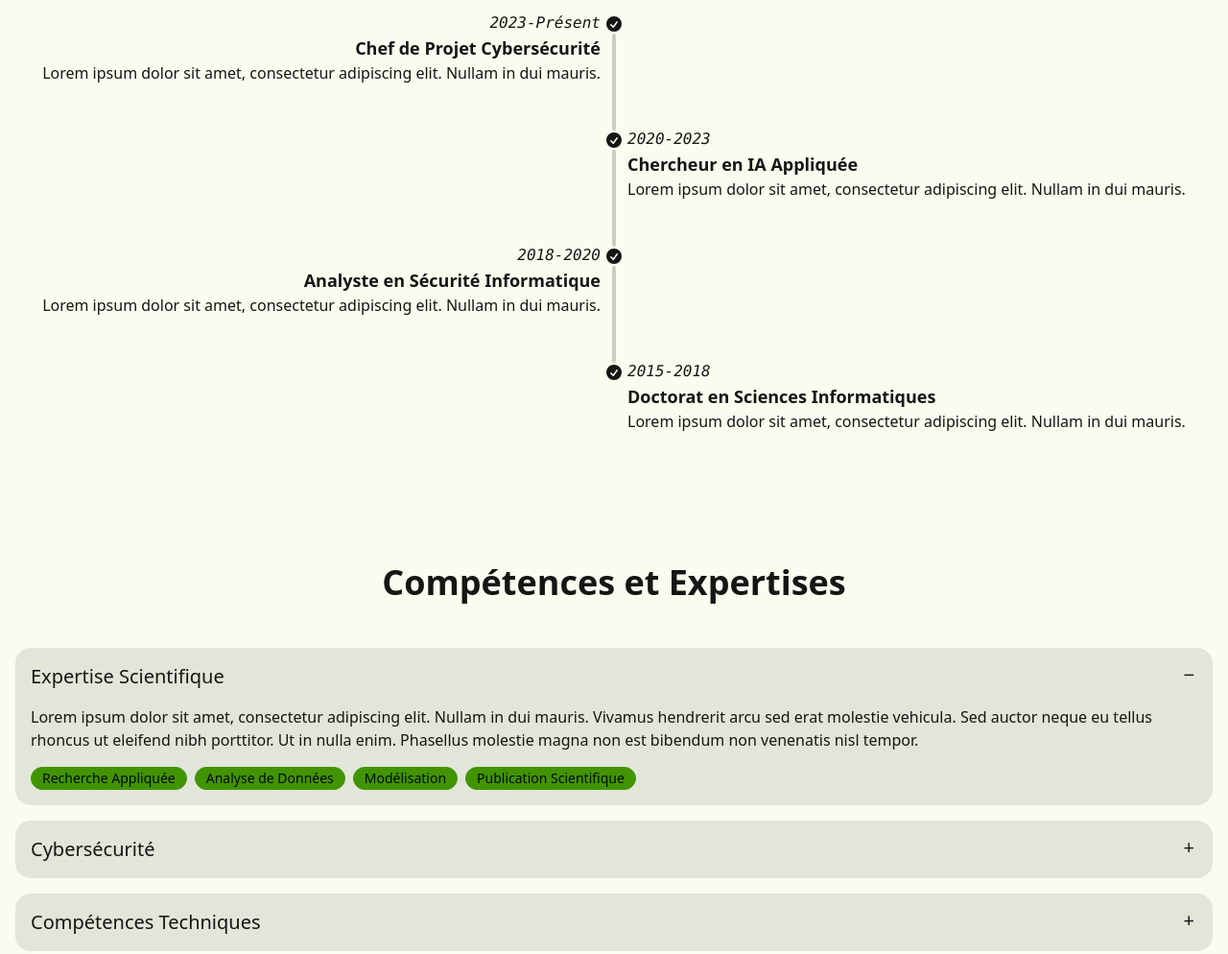
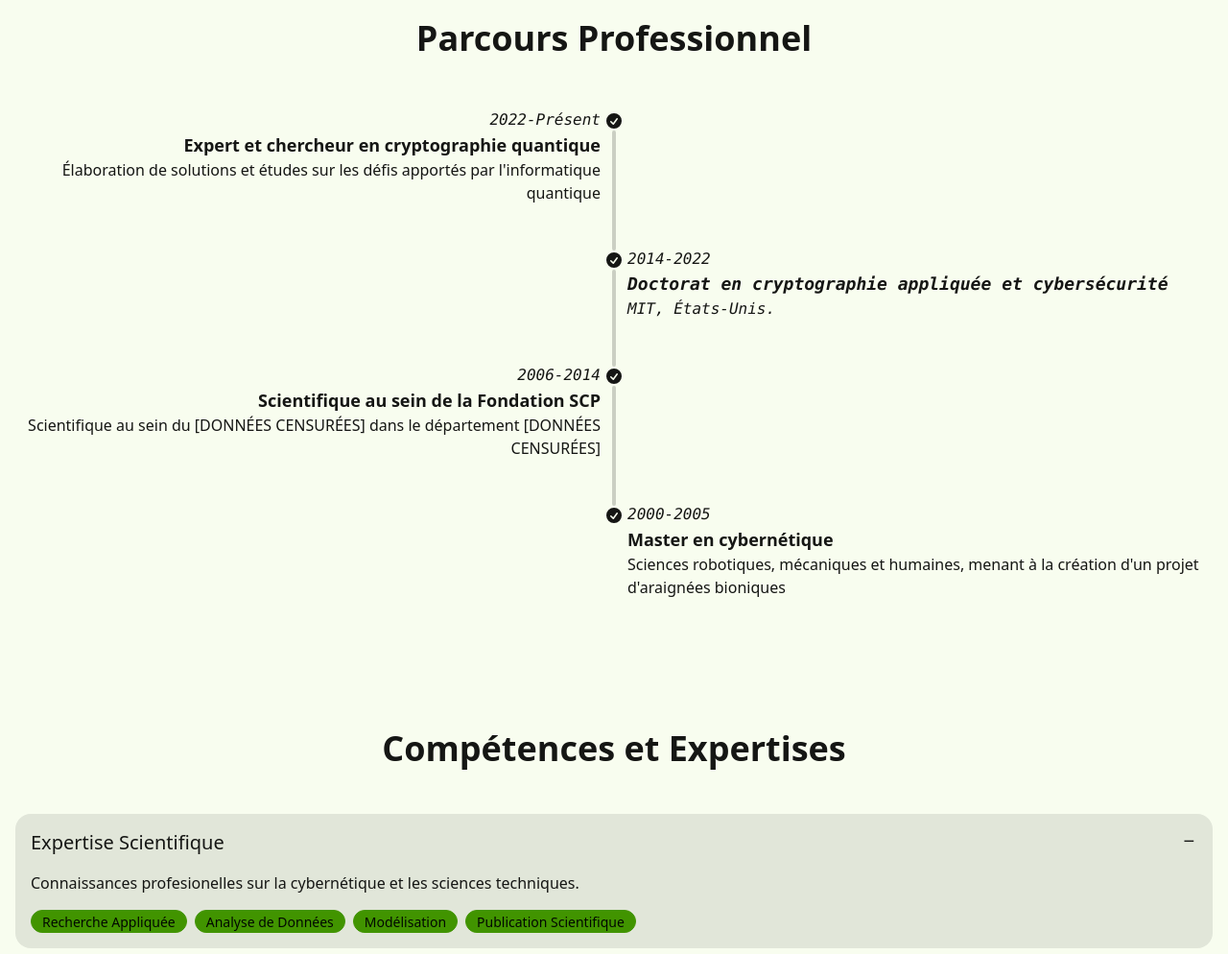
Before and after one commit to JusteFancarron/gabriels, a website: page index.html in a window 1280 px wide. Shown: the part 1540-2534 px from the top of the page at 96% size. Drawn offline with Linux system fonts and the light colour scheme.

Commit message:
avancée

```diff
--- a/index.html
+++ b/index.html
@@ -64,7 +64,7 @@
                 </p>
             </div>
             <div class="md:w-1/2">
-                <img src="https://placehold.co/600x400" alt="Science Lab" class="rounded-lg shadow-xl w-full h-auto" />
+                <img src="cyne.png" alt="Science Lab" class="rounded-lg shadow-xl w-full h-auto" />
             </div>
         </div>
 
@@ -80,7 +80,7 @@
                 </p>
             </div>
             <div class="md:w-1/2">
-                <img src="https://placehold.co/600x400" alt="Cyber Security" class="rounded-lg shadow-xl w-full h-auto" />
+                <img src="cyber.png" alt="Cyber Security" class="rounded-lg shadow-xl w-full h-auto" />
             </div>
         </div>
 
@@ -95,9 +95,9 @@
                         </svg>
                     </div>
                     <div class="timeline-start md:text-end mb-10">
-                        <time class="font-mono italic">2023-Présent</time>
-                        <div class="text-lg font-black">Chef de Projet Cybersécurité</div>
-                        <p>Lorem ipsum dolor sit amet, consectetur adipiscing elit. Nullam in dui mauris.</p>
+                        <time class="font-mono italic">2022-Présent</time>
+                        <div class="text-lg font-black">Expert et chercheur en cryptographie quantique</div>
+                        <p>Élaboration de solutions et études sur les défis apportés par l'informatique quantique</p>
                     </div>
                     <hr />
                 </li>
@@ -109,9 +109,9 @@
                         </svg>
                     </div>
                     <div class="timeline-end mb-10">
-                        <time class="font-mono italic">2020-2023</time>
-                        <div class="text-lg font-black">Chercheur en IA Appliquée</div>
-                        <p>Lorem ipsum dolor sit amet, consectetur adipiscing elit. Nullam in dui mauris.</p>
+			    <time class="font-mono italic">2014-2022<time>
+                        <div class="text-lg font-black">Doctorat en cryptographie appliquée et cybersécurité</div>
+                        <p>MIT, États-Unis.</p>
                     </div>
                     <hr />
                 </li>
@@ -123,9 +123,9 @@
                         </svg>
                     </div>
                     <div class="timeline-start md:text-end mb-10">
-                        <time class="font-mono italic">2018-2020</time>
-                        <div class="text-lg font-black">Analyste en Sécurité Informatique</div>
-                        <p>Lorem ipsum dolor sit amet, consectetur adipiscing elit. Nullam in dui mauris.</p>
+                        <time class="font-mono italic">2006-2014</time>
+                        <div class="text-lg font-black">Scientifique au sein de la Fondation SCP</div>
+                        <p>Scientifique au sein du [DONNÉES CENSURÉES] dans le département [DONNÉES CENSURÉES]</p>
                     </div>
                     <hr />
                 </li>
@@ -137,9 +137,9 @@
                         </svg>
                     </div>
                     <div class="timeline-end mb-10">
-                        <time class="font-mono italic">2015-2018</time>
-                        <div class="text-lg font-black">Doctorat en Sciences Informatiques</div>
-                        <p>Lorem ipsum dolor sit amet, consectetur adipiscing elit. Nullam in dui mauris.</p>
+                        <time class="font-mono italic">2000-2005</time>
+                        <div class="text-lg font-black">Master en cybernétique</div>
+                        <p>Sciences robotiques, mécaniques et humaines, menant à la création d'un projet d'araignées bioniques</p>
                     </div>
                 </li>
             </ul>
@@ -155,7 +155,7 @@
                         Expertise Scientifique
                     </div>
                     <div class="collapse-content">
-                        <p>Lorem ipsum dolor sit amet, consectetur adipiscing elit. Nullam in dui mauris. Vivamus hendrerit arcu sed erat molestie vehicula. Sed auctor neque eu tellus rhoncus ut eleifend nibh porttitor. Ut in nulla enim. Phasellus molestie magna non est bibendum non venenatis nisl tempor.</p>
+			    <p>Connaissances profesionelles sur la cybernétique et les sciences techniques.
                         <div class="mt-4 flex flex-wrap gap-2">
                             <div class="badge badge-primary">Recherche Appliquée</div>
                             <div class="badge badge-primary">Analyse de Données</div>
@@ -170,7 +170,7 @@
                         Cybersécurité
                     </div>
                     <div class="collapse-content">
-                        <p>Lorem ipsum dolor sit amet, consectetur adipiscing elit. Nullam in dui mauris. Vivamus hendrerit arcu sed erat molestie vehicula. Sed auctor neque eu tellus rhoncus ut eleifend nibh porttitor. Ut in nulla enim. Phasellus molestie magna non est bibendum non venenatis nisl tempor.</p>
+			    <p>L'arsenal numérique est connu et maîtrisé, pour pouvoir le manipuler au besoin.
                         <div class="mt-4 flex flex-wrap gap-2">
                             <div class="badge badge-secondary">Audit de Sécurité</div>
                             <div class="badge badge-secondary">Cryptographie</div>
@@ -185,7 +185,7 @@
                         Compétences Techniques
                     </div>
                     <div class="collapse-content">
-                        <p>Lorem ipsum dolor sit amet, consectetur adipiscing elit. Nullam in dui mauris. Vivamus hendrerit arcu sed erat molestie vehicula. Sed auctor neque eu tellus rhoncus ut eleifend nibh porttitor. Ut in nulla enim. Phasellus molestie magna non est bibendum non venenatis nisl tempor.</p>
+		    <p>Polyvalent, je suis à l'aise sur les languages des enjeux actuels.</p>
                         <div class="mt-4 flex flex-wrap gap-2">
                             <div class="badge badge-accent">Python</div>
                             <div class="badge badge-accent">C/C++</div>
@@ -198,42 +198,38 @@
             </div>
         </div>
 
-        <!-- Cards -->
         <div id="projets" class="mb-24">
             <h2 class="text-4xl font-bold mb-12 text-center">Projets Récents</h2>
             <div class="grid grid-cols-1 md:grid-cols-3 gap-8">
-                <!-- Card 1 -->
                 <div class="card bg-base-100 shadow-xl">
-                    <figure><img src="https://placehold.co/400x250" alt="Projet 1" /></figure>
+                    <figure><img src="calculatrice.png" alt="Projet 1" /></figure>
                     <div class="card-body">
-                        <h2 class="card-title">Système de détection d'intrusion</h2>
-                        <p>Lorem ipsum dolor sit amet, consectetur adipiscing elit. Nullam in dui mauris. Vivamus hendrerit arcu sed erat molestie vehicula.</p>
+                        <h2 class="card-title">Calculatrice</h2>
+			<p>Calculatrice en Javascript basique, proposant les calculs primaires.
                         <div class="card-actions justify-end mt-4">
-                            <a href="projet1.html" class="btn btn-primary">Voir le projet</a>
+                            <a href="calculatrice.html" class="btn btn-primary">Voir le projet</a>
                         </div>
                     </div>
                 </div>
 
-                <!-- Card 2 -->
                 <div class="card bg-base-100 shadow-xl">
-                    <figure><img src="https://placehold.co/400x250" alt="Projet 2" /></figure>
+                    <figure><img src="questionnaire.png" alt="Projet 2" /></figure>
                     <div class="card-body">
-                        <h2 class="card-title">IA pour l'analyse de risques</h2>
-                        <p>Lorem ipsum dolor sit amet, consectetur adipiscing elit. Nullam in dui mauris. Vivamus hendrerit arcu sed erat molestie vehicula.</p>
+                        <h2 class="card-title">Questionnaires</h2>
+			<p>Un questionnaire en HTML/JS permettant de tester vos connaissances sur la cryptographie.</p>
                         <div class="card-actions justify-end mt-4">
-                            <a href="projet2.html" class="btn btn-primary">Voir le projet</a>
+                            <a href="questionnaire.html" class="btn btn-primary">Voir le projet</a>
                         </div>
                     </div>
                 </div>
 
-                <!-- Card 3 -->
                 <div class="card bg-base-100 shadow-xl">
-                    <figure><img src="https://placehold.co/400x250" alt="Projet 3" /></figure>
+                    <figure><img src="aaa.png" alt="Projet 3" /></figure>
                     <div class="card-body">
                         <h2 class="card-title">Cryptographie quantique</h2>
                         <p>Lorem ipsum dolor sit amet, consectetur adipiscing elit. Nullam in dui mauris. Vivamus hendrerit arcu sed erat molestie vehicula.</p>
                         <div class="card-actions justify-end mt-4">
-                            <a href="projet3.html" class="btn btn-primary">Voir le projet</a>
+                            <a href="placeholder.mp4" class="btn btn-primary">Voir le projet</a>
                         </div>
                     </div>
                 </div>
```
Also changed, not shown: questionnaire.png (added), 4 other files.
